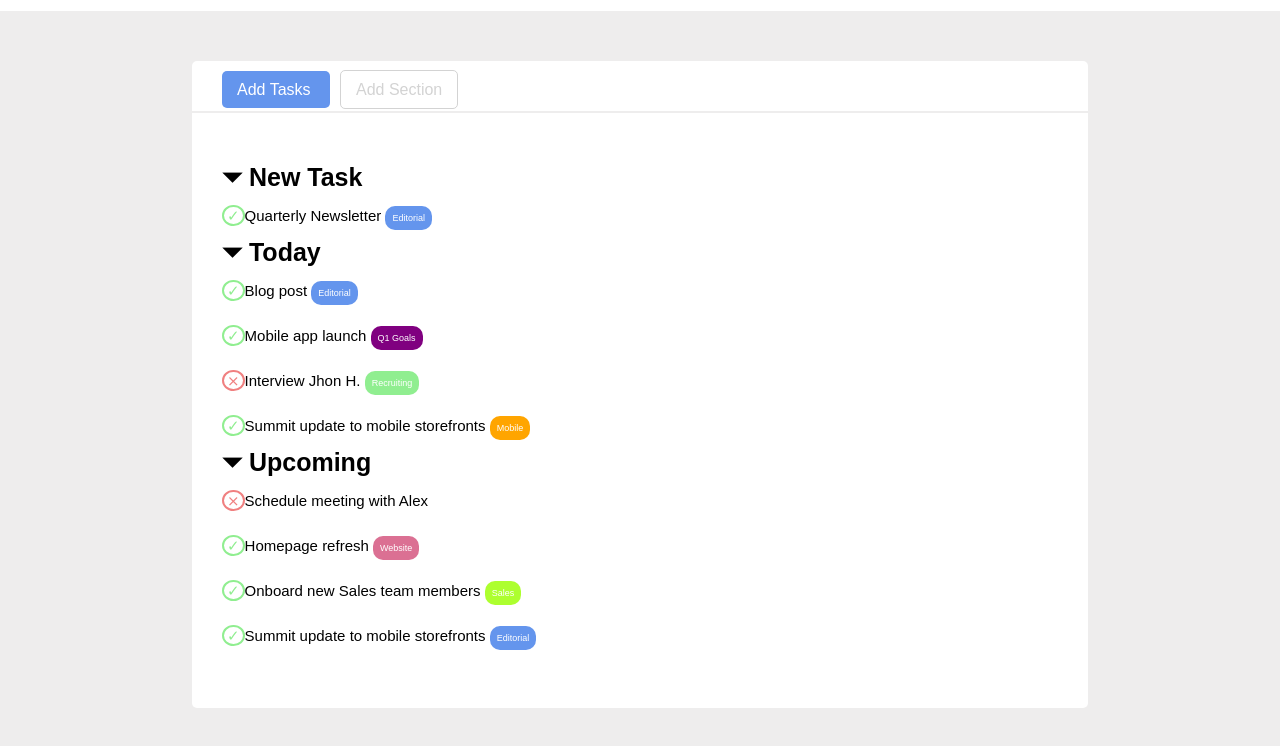
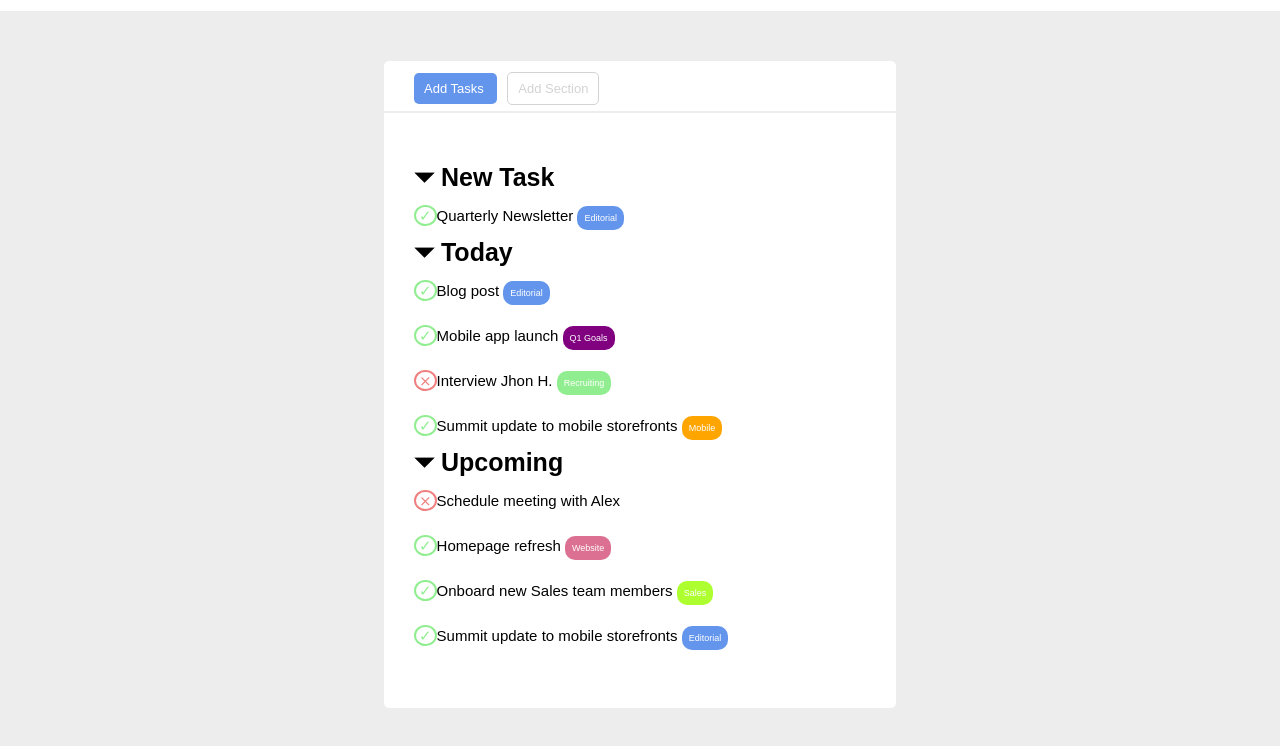
Before and after one commit to andreathepa/html-css-toboolist, a plain HTML site: page index.html in a window 1280 px wide. Shown: the part 54-800 px from the top of the page. Drawn offline with Linux system fonts and the light colour scheme.

Commit message:
centered text, comments added,excercise done

```diff
--- a/css/style.css
+++ b/css/style.css
@@ -25,14 +25,14 @@ body{
 }
 
   .container{
-    width: 70%;
+    width: 40%;
     margin: 0 auto;
  }
 
  #container1{
     margin-top: 50px;
     height: 50px;
-    padding: 20px 30px;
+    padding: 18px 30px;
     border-top-right-radius: 5px;
     border-top-left-radius: 5px;
     background-color: white;
@@ -40,17 +40,19 @@ body{
 
 #add_t{
     background-color: cornflowerblue;
-    padding: 10px 15px;
+    padding: 8px 10px;
     border-radius: 5px;
     color: white;
+    font-size: small;
 }
 
 #add_s{
-    padding: 10px 15px;
+    padding: 8px 10px;
     border-radius: 5px;
     margin-left: 10px;
     border: 1px solid lightgray;
     color: lightgray;
+    font-size: small;
 }
 
 /* add section done */
@@ -68,7 +70,7 @@ body{
     font-size: 30px;
     font-family: sans-serif;
 }
-
+/* list */
 .bossitem{
     font-size: 25px;
     font-weight: bold;
```
